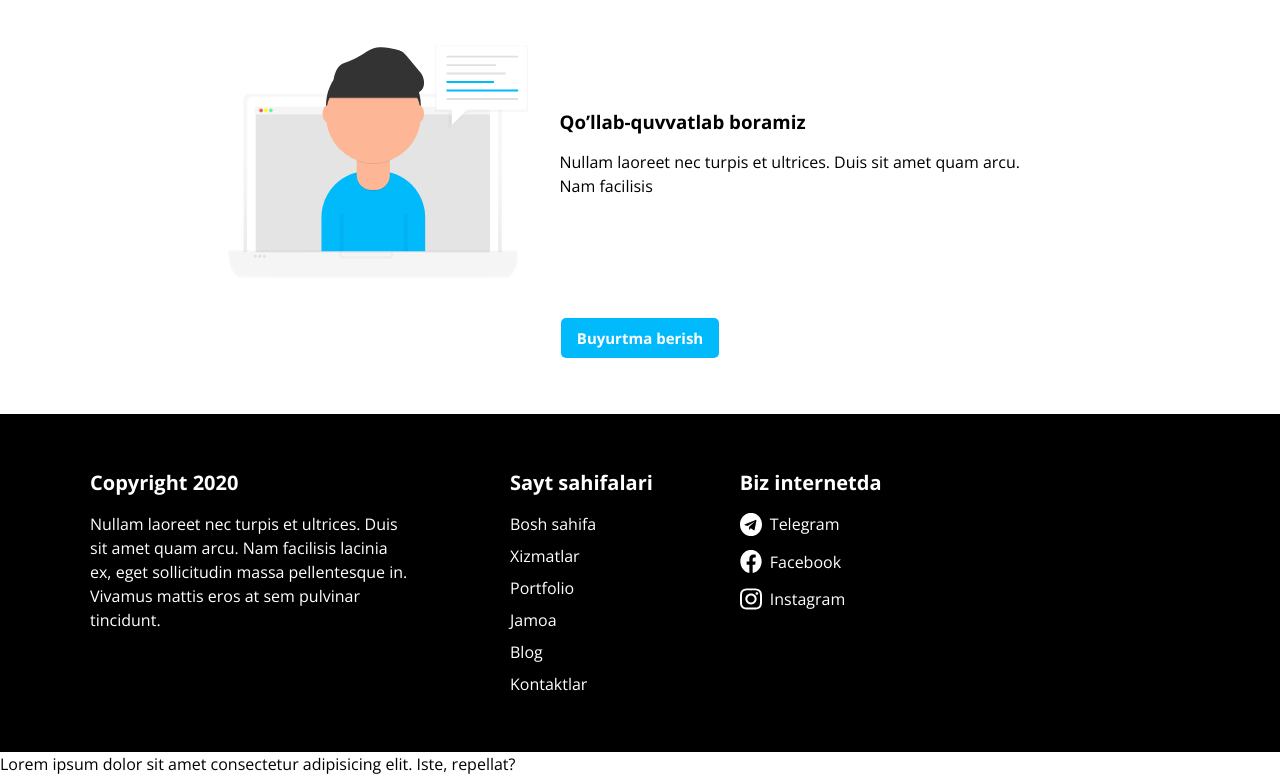
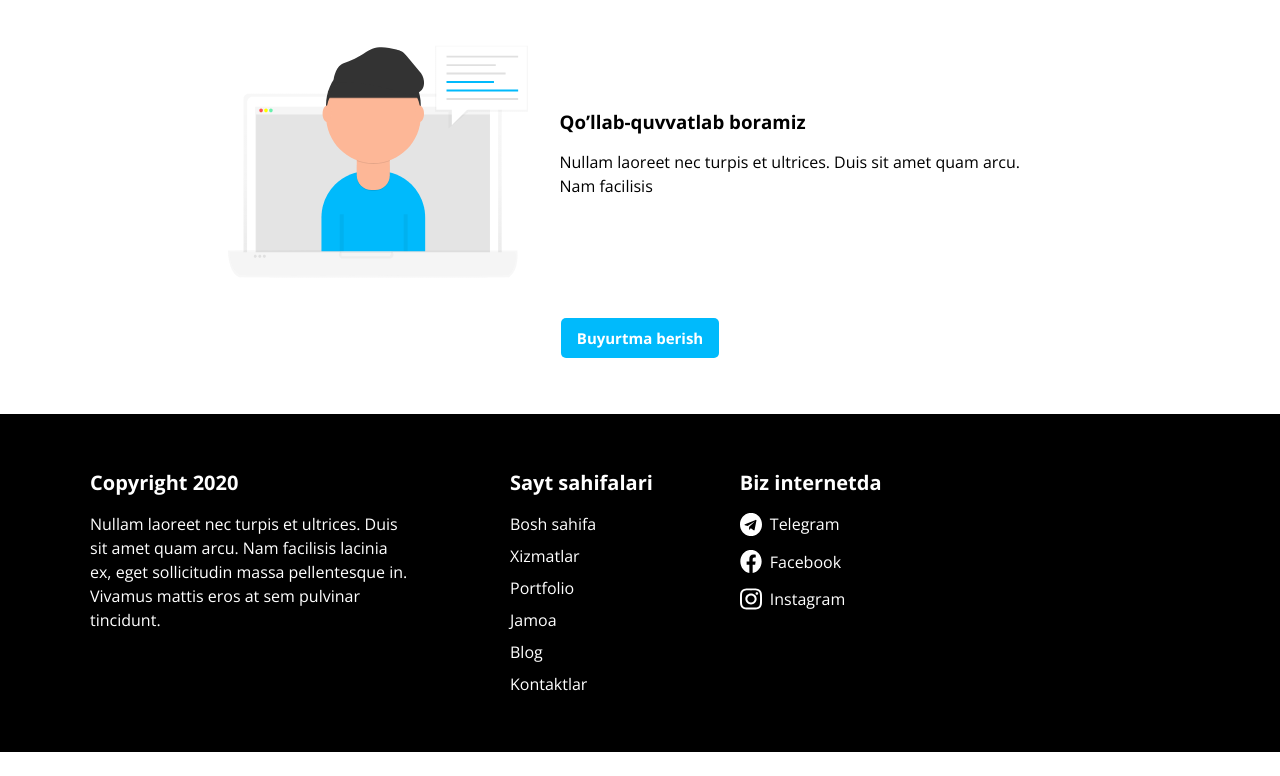
Before and after one commit to toshtemirov003/toshtemirov-social, a plain HTML site: page index.html in a window 1280 px wide. Shown: the part 2590-3366 px from the top of the page. After the commit the page ends 3342 px from the top, so only its background shows below. Drawn offline with Linux system fonts and the light colour scheme; files whose address does not match are found by name.

Commit message:
Create new project

```diff
--- a/index.html
+++ b/index.html
@@ -177,8 +177,5 @@
             </div>
         </div>
     </footer>
-    <footer>
-        Lorem ipsum dolor sit amet consectetur adipisicing elit. Iste, repellat?
-    </footer>
 </body>
 </html>
```
